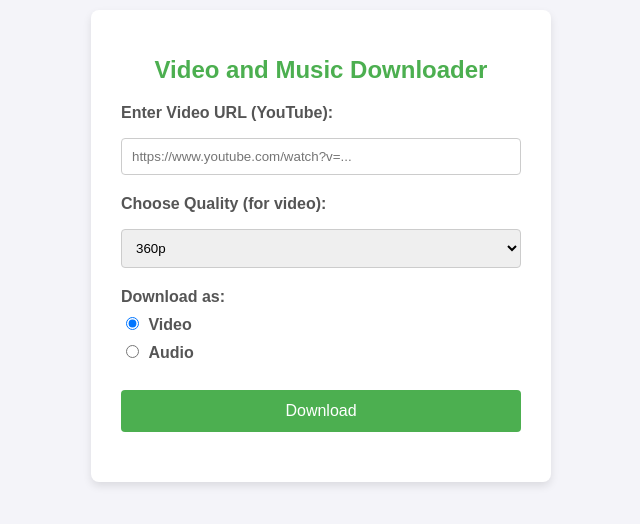
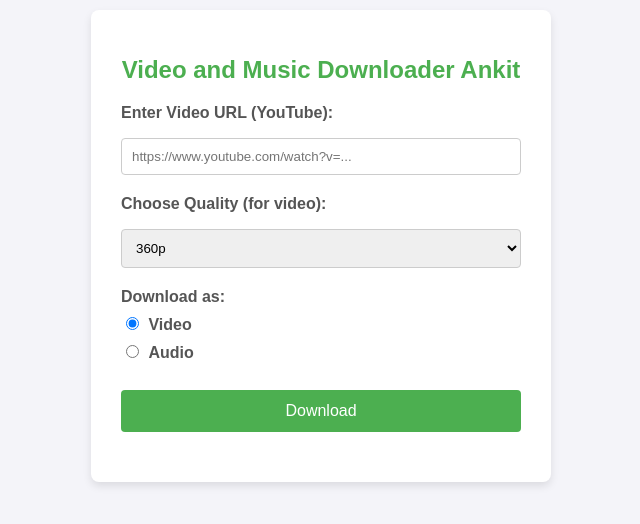
Before and after one commit to abhinayjangde/vmget, a plain HTML site: page templates/index.html in a window 1280 px wide. Shown: the part 154-678 px from the top of the page, without its empty margins (319-959 px from the left). Drawn offline with Linux system fonts and the light colour scheme.

Commit message:
new line

```diff
--- a/templates/index.html
+++ b/templates/index.html
@@ -79,7 +79,7 @@
 </head>
 <body>
     <div class="container">
-        <h1>Video and Music Downloader</h1>
+        <h1>Video and Music Downloader Ankit</h1>
         <form action="/download" method="POST">
             <label for="url">Enter Video URL (YouTube):</label>
             <input type="text" id="url" name="url" placeholder="https://www.youtube.com/watch?v=..." required>
```
